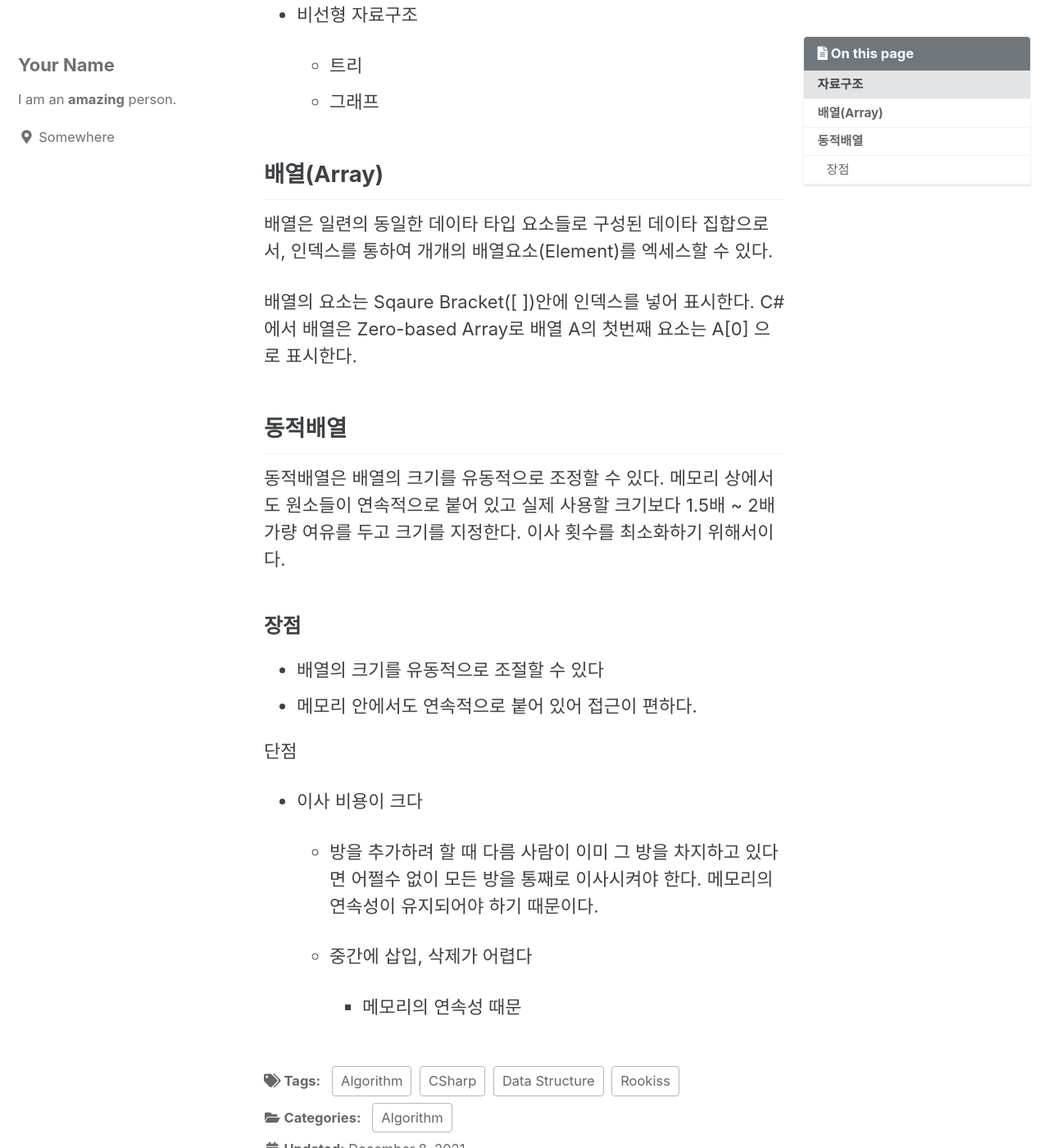
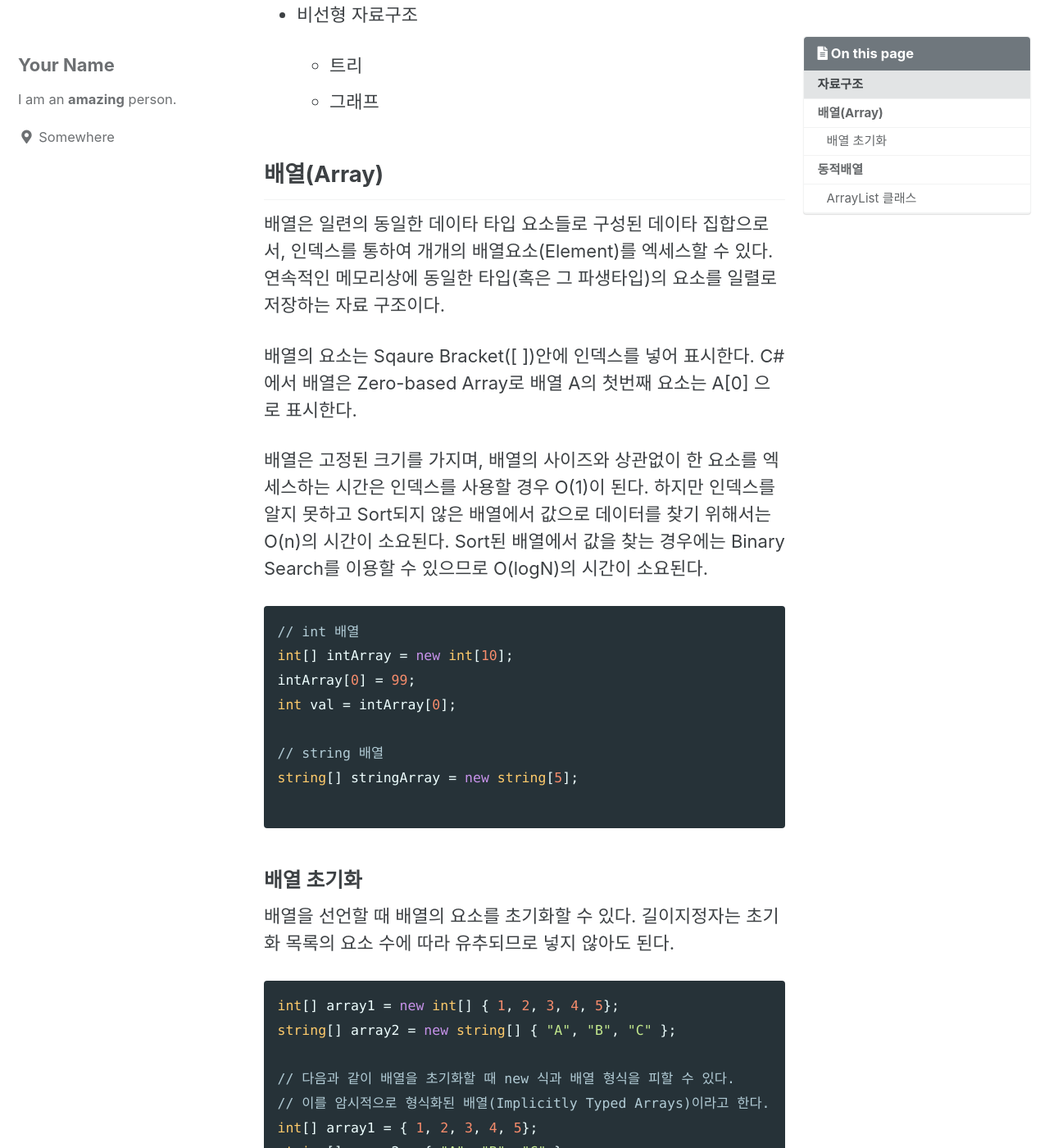
Before and after one commit to jongkyuu/jongkyuu.github.io, a Jekyll site: the page built from _posts/2021-12-08-part2-ch2_1_Array.md, in a window 1280 px wide and 1400 px high, scrolled down 636 px. Shown: the whole window at 82% size. Built offline with Jekyll 4.4.1, drawn with Linux system fonts in a browser that asks for light colours; cached includes are drawn as plain includes; some of the changed text lies outside the part shown.

Commit message:
ch2 배열 내용추가

````diff
--- a/_posts/2021-12-08-part2-ch2_1_Array.md
+++ b/_posts/2021-12-08-part2-ch2_1_Array.md
@@ -30,24 +30,61 @@ last_modified_at: 2021-12-08
 
 ## 배열(Array)
 
-배열은 일련의 동일한 데이타 타입 요소들로 구성된 데이타 집합으로서, 인덱스를 통하여 개개의 배열요소(Element)를 엑세스할 수 있다.
+배열은 일련의 동일한 데이타 타입 요소들로 구성된 데이타 집합으로서, 인덱스를 통하여 개개의 배열요소(Element)를 엑세스할 수 있다. 연속적인 메모리상에 동일한 타입(혹은 그 파생타입)의 요소를 일렬로 저장하는 자료 구조이다.
 
 배열의 요소는 Sqaure Bracket([ ])안에 인덱스를 넣어 표시한다. C#에서 배열은 Zero-based Array로 배열 A의 첫번째 요소는 A[0] 으로 표시한다.
 
+배열은 고정된 크기를 가지며, 배열의 사이즈와 상관없이 한 요소를 엑세스하는 시간은 인덱스를 사용할 경우 O(1)이 된다. 하지만 인덱스를 알지 못하고 Sort되지 않은 배열에서 값으로 데이터를 찾기 위해서는 O(n)의 시간이 소요된다. Sort된 배열에서 값을 찾는 경우에는 Binary Search를 이용할 수 있으므로 O(logN)의 시간이 소요된다.
+
+```csharp
+// int 배열
+int[] intArray = new int[10];
+intArray[0] = 99;
+int val = intArray[0];
+
+// string 배열
+string[] stringArray = new string[5];
+
+```
+
+### 배열 초기화
+
+배열을 선언할 때 배열의 요소를 초기화할 수 있다. 길이지정자는 초기화 목록의 요소 수에 따라 유추되므로 넣지 않아도 된다.
+
+```csharp
+int[] array1 = new int[] { 1, 2, 3, 4, 5};
+string[] array2 = new string[] { "A", "B", "C" };
+
+// 다음과 같이 배열을 초기화할 때 new 식과 배열 형식을 피할 수 있다.
+// 이를 암시적으로 형식화된 배열(Implicitly Typed Arrays)이라고 한다.
+int[] array1 = { 1, 2, 3, 4, 5};
+string[] array2 = { "A", "B", "C" };
+```
+
 ## 동적배열
 
-동적배열은 배열의 크기를 유동적으로 조정할 수 있다. 메모리 상에서도 원소들이 연속적으로 붙어 있고 실제 사용할 크기보다 1.5배 ~ 2배 가량 여유를 두고 크기를 지정한다. 이사 횟수를 최소화하기 위해서이다.
+동적배열은 배열의 크기를 유동적으로 조정할 수 있다. 경우에 따라 배열 요소가 몇개나 필요한지 미리 알 수 없는 경우가 있으며, 중간에 배열을 확장해야 하는 경우도 있다. .NET에는 이런 동적 배열을 지원하는 클래스로 ArrayList와 List<T>가 있다.
+동적 배열 클래스들은 배열 확장이 필요한 경우 내부적으로 배열 크기가 2배인 새로운 배열을 생성하고 모든 기존 배열 요소들을 새로운 배열에 복사한 후 기존 배열을 해제한다. 동적 배열의 시간복잡도는 배열과 같이 인덱스를 통할 경우 O(1), 값으로 검색할 경우 O(n)을 갖는다.
 
-### 장점
-
-- 배열의 크기를 유동적으로 조절할 수 있다
-- 메모리 안에서도 연속적으로 붙어 있어 접근이 편하다.
-
-단점
-
-- 이사 비용이 크다
-
+- 장점
+  - 배열의 크기를 유동적으로 조절할 수 있다
+  - 메모리 안에서도 연속적으로 붙어 있어 접근이 편하다.
+- 단점
+  - 이사 비용이 크다
   - 방을 추가하려 할 때 다름 사람이 이미 그 방을 차지하고 있다면 어쩔수 없이 모든 방을 통째로 이사시켜야 한다. 메모리의 연속성이 유지되어야 하기 때문이다.
-
   - 중간에 삽입, 삭제가 어렵다
     - 메모리의 연속성 때문
+
+### ArrayList 클래스
+
+ArrayList는 모든 배열 요소가 object 타입인 Non-generic 동적 배열 클래스이다. .NET의 Non-generic 클래스들은 System.Collections 네임스페이스 안에 있으며, 단점으로 박싱 / 언박싱이 일어나게 된다. ArrayList는 배열 요소를 읽어 사용할 때 object를 리턴하므로 일반적으로 원하는 타입으로 먼저 캐스팅(Casting)한 후 사용하게 된다.
+
+```csharp
+ArrayList myList = new ArrayList();
+myList.Add(1);
+myList.Add(2);
+myList.Add(3);
+
+// int로 casting
+int val = (int)myList[0];
+```
````
